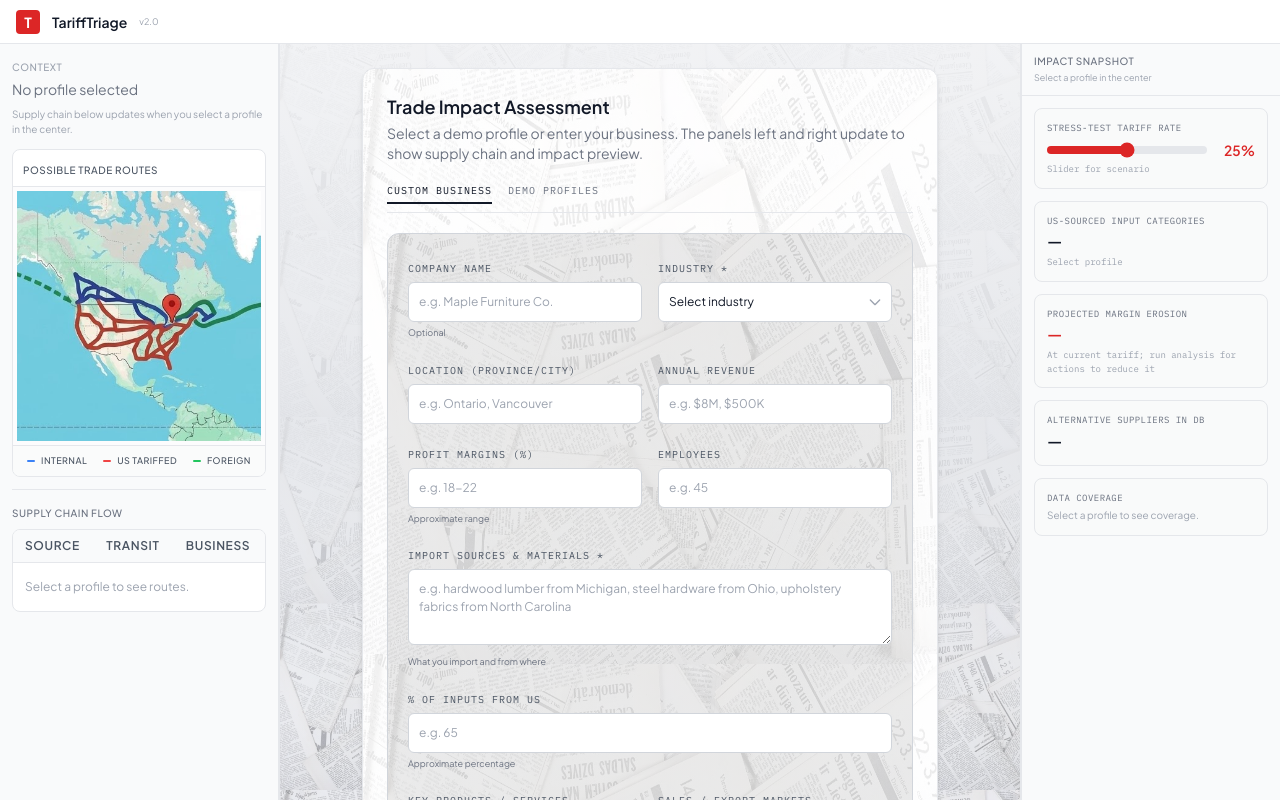
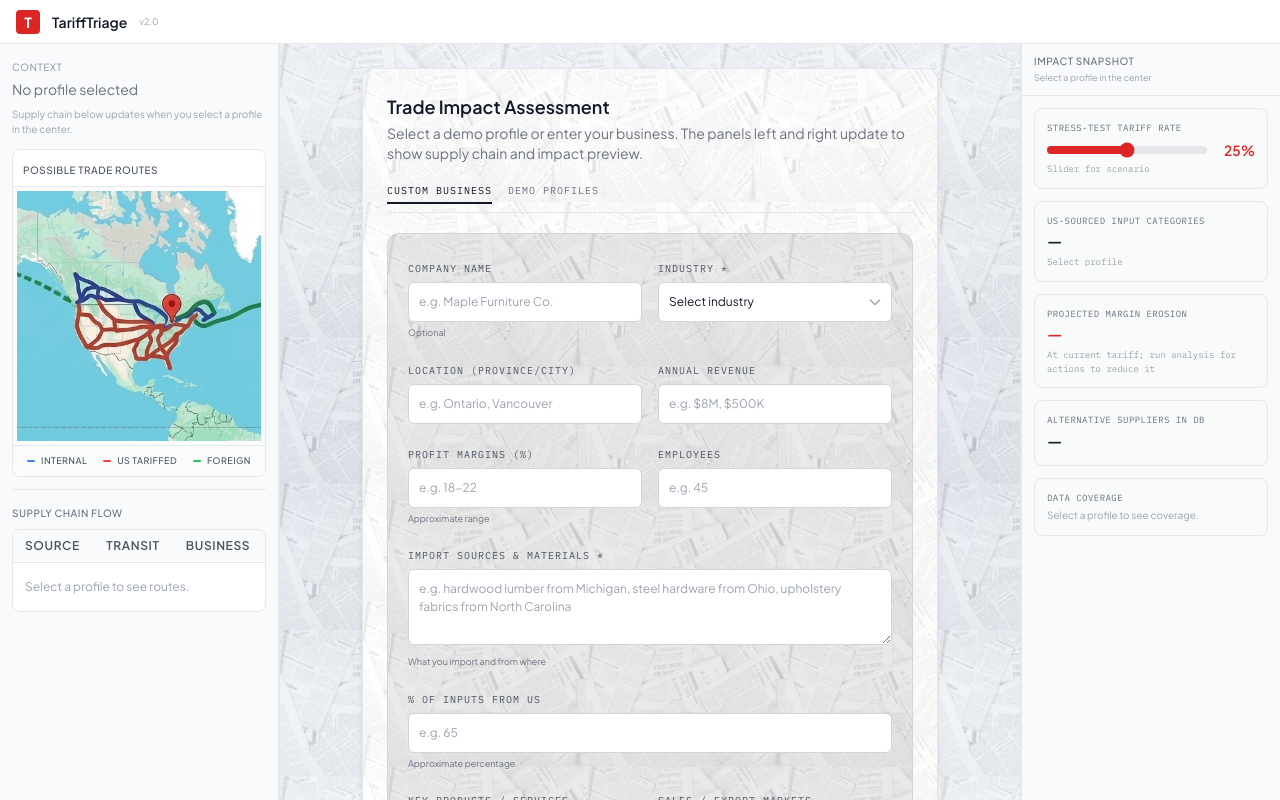
Before and after one commit to Roundist/HackCanada2026, a React (Vite) app in the folder frontend/: page / in a window 1280 px wide. Built offline with nearby package versions, Linux system fonts and the light colour scheme.

Commit message:
newspapers

```diff
--- a/frontend/src/App.tsx
+++ b/frontend/src/App.tsx
@@ -161,24 +161,25 @@ export default function App() {
               </div>
 
               {/* CENTER — Middle band + white card so three panels are obvious */}
-              <div className="relative flex-1 overflow-y-auto min-w-0 bg-gray-200">
-                <div
-                  aria-hidden
-                  className="absolute inset-0 bg-[url('/images/newspaper.jpg')] bg-repeat opacity-35 [background-size:280px_auto] [background-position:top_left]"
-                />
-                <div
-                  aria-hidden
-                  className="absolute inset-0 bg-gradient-to-b from-gray-100/85 via-gray-200/80 to-gray-100/88"
-                />
+              <div
+                className="relative flex-1 overflow-y-auto min-w-0 min-h-full bg-gray-200"
+                style={{
+                  backgroundImage:
+                    "linear-gradient(to bottom, rgba(241,245,249,0.82), rgba(226,232,240,0.78), rgba(241,245,249,0.82)), url('/images/newspaper.jpg'), url('/images/newspaper.jpg'), url('/images/newspaper.jpg')",
+                  backgroundRepeat: "no-repeat, repeat, repeat, repeat",
+                  backgroundSize: "100% 100%, min(220px, 28vw) auto, min(280px, 35vw) auto, min(180px, 22vw) auto",
+                  backgroundPosition: "0 0, 0 0, 87px 42px, 31px 98px",
+                }}
+              >
                 <div className="relative min-h-full flex justify-center py-6 px-6">
                 <div
                   className="relative w-full max-w-xl rounded-xl border border-gray-200 shadow-md p-6 space-y-5 overflow-hidden"
                   style={{
                     backgroundImage:
-                      "linear-gradient(rgba(255,255,255,0.90), rgba(255,255,255,0.90)), url('/images/newspaper.jpg'), url('/images/newspaper.jpg')",
-                    backgroundRepeat: "no-repeat, no-repeat, no-repeat",
-                    backgroundSize: "100% 100%, 100% 50%, 100% 50%",
-                    backgroundPosition: "0 0, center top, center bottom",
+                      "linear-gradient(rgba(255,255,255,0.86), rgba(255,255,255,0.86)), url('/images/newspaper.jpg'), url('/images/newspaper.jpg'), url('/images/newspaper.jpg')",
+                    backgroundRepeat: "no-repeat, repeat, repeat, repeat",
+                    backgroundSize: "100% 100%, min(200px, 26vw) auto, min(260px, 32vw) auto, min(160px, 20vw) auto",
+                    backgroundPosition: "0 0, 0 0, 52px 38px, 18px 72px",
                   }}
                 >
                   {submitError && (
--- a/frontend/src/components/BusinessInput.tsx
+++ b/frontend/src/components/BusinessInput.tsx
@@ -111,10 +111,10 @@ const light = { label: "text-gray-500", border: "border-gray-200", input: "bg-wh
 const dark = { label: "text-white/40", border: "border-white/[0.06]", input: "bg-[rgba(8,10,14,0.8)] border-white/[0.08] text-white/70 placeholder-white/20", card: "rgba(15,17,23,0.6)", cardSelected: "border-red-500/40 bg-red-500/5", tabActive: "text-white/70 border-red-500/60", tabInactive: "text-white/25 border-transparent hover:text-white/40", risk: "text-amber-400/70 border-amber-500/20 bg-amber-500/5", runBtn: "border-red-500/50 bg-red-500/10 text-red-600 hover:bg-red-500/20" };
 const lightFormPanelStyle = {
   backgroundImage:
-    "linear-gradient(rgba(232,232,232,0.88), rgba(232,232,232,0.88)), url('/images/newspaper.jpg'), url('/images/newspaper.jpg')",
-  backgroundRepeat: "no-repeat, no-repeat, no-repeat",
-  backgroundSize: "100% 100%, 100% 50%, 100% 50%",
-  backgroundPosition: "0 0, center top, center bottom",
+    "linear-gradient(rgba(232,232,232,0.84), rgba(232,232,232,0.84)), url('/images/newspaper.jpg'), url('/images/newspaper.jpg'), url('/images/newspaper.jpg')",
+  backgroundRepeat: "no-repeat, repeat, repeat, repeat",
+  backgroundSize: "100% 100%, min(200px, 26vw) auto, min(260px, 32vw) auto, min(160px, 20vw) auto",
+  backgroundPosition: "0 0, 0 0, 48px 36px, 12px 88px",
 } as const;
 
 export default function BusinessInput({
--- a/frontend/src/components/ProductSearch.tsx
+++ b/frontend/src/components/ProductSearch.tsx
@@ -76,10 +76,10 @@ export default function ProductSearch({ variant = "dark" }: ProductSearchProps)
   const containerStyle = isLight
     ? {
         backgroundImage:
-          "linear-gradient(rgba(245,245,245,0.84), rgba(245,245,245,0.84)), url('/images/newspaper.jpg'), url('/images/newspaper.jpg')",
-        backgroundRepeat: "no-repeat, no-repeat, no-repeat",
-        backgroundSize: "100% 100%, 100% 50%, 100% 50%",
-        backgroundPosition: "0 0, center top, center bottom",
+          "linear-gradient(rgba(245,245,245,0.80), rgba(245,245,245,0.80)), url('/images/newspaper.jpg'), url('/images/newspaper.jpg'), url('/images/newspaper.jpg')",
+        backgroundRepeat: "no-repeat, repeat, repeat, repeat",
+        backgroundSize: "100% 100%, min(200px, 26vw) auto, min(260px, 32vw) auto, min(160px, 20vw) auto",
+        backgroundPosition: "0 0, 0 0, 48px 36px, 12px 88px",
       }
     : { background: "rgba(15,17,23,0.7)" };
   const headerBorder = isLight ? "border-b border-gray-200" : "border-b border-white/[0.06]";
```
